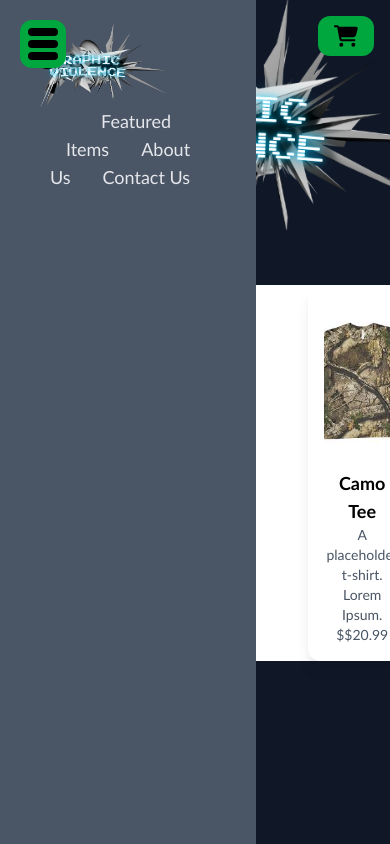
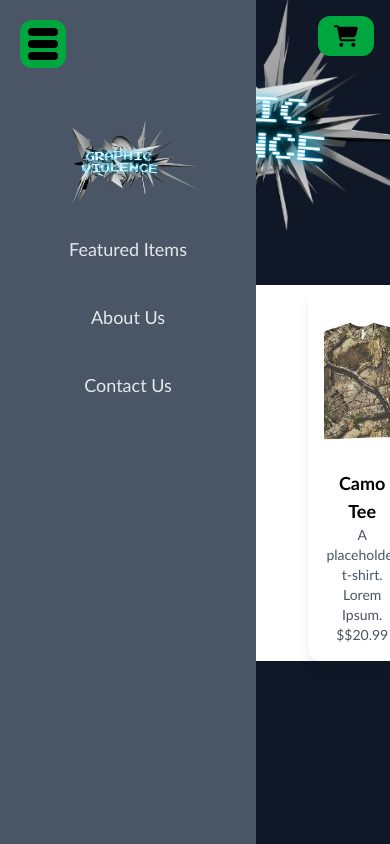
Before and after one commit to yuchanandrew/graphic_violence, a React (Vite) app: page /cancel in a window 390 px wide. Both pictures are taken after a click on the button 43 px from the left and 44 px from the top of the page. Shown: the top 844 px of the page. Built offline with nearby package versions, Linux system fonts and the light colour scheme; no server answers.

Commit message:
Mobile presentation fix: sidebar.

```diff
--- a/src/components/Sidebar.tsx
+++ b/src/components/Sidebar.tsx
@@ -34,7 +34,7 @@ const Sidebar = () => {
             initial={{ opacity: 0 }}
             animate={{ opacity: 1 }}
             exit={{ opacity: 0 }}
-            className="fixed left-0 h-screen w-64 p-6 overflow-y-auto md:flex flex-col items-center space-y-6 z-40 bg-gray-600"
+            className="flex left-0 h-screen w-64 p-6 overflow-y-auto md:flex flex-col items-center space-y-6 z-40 bg-gray-600"
           >
             <Link
               to="/"
```
